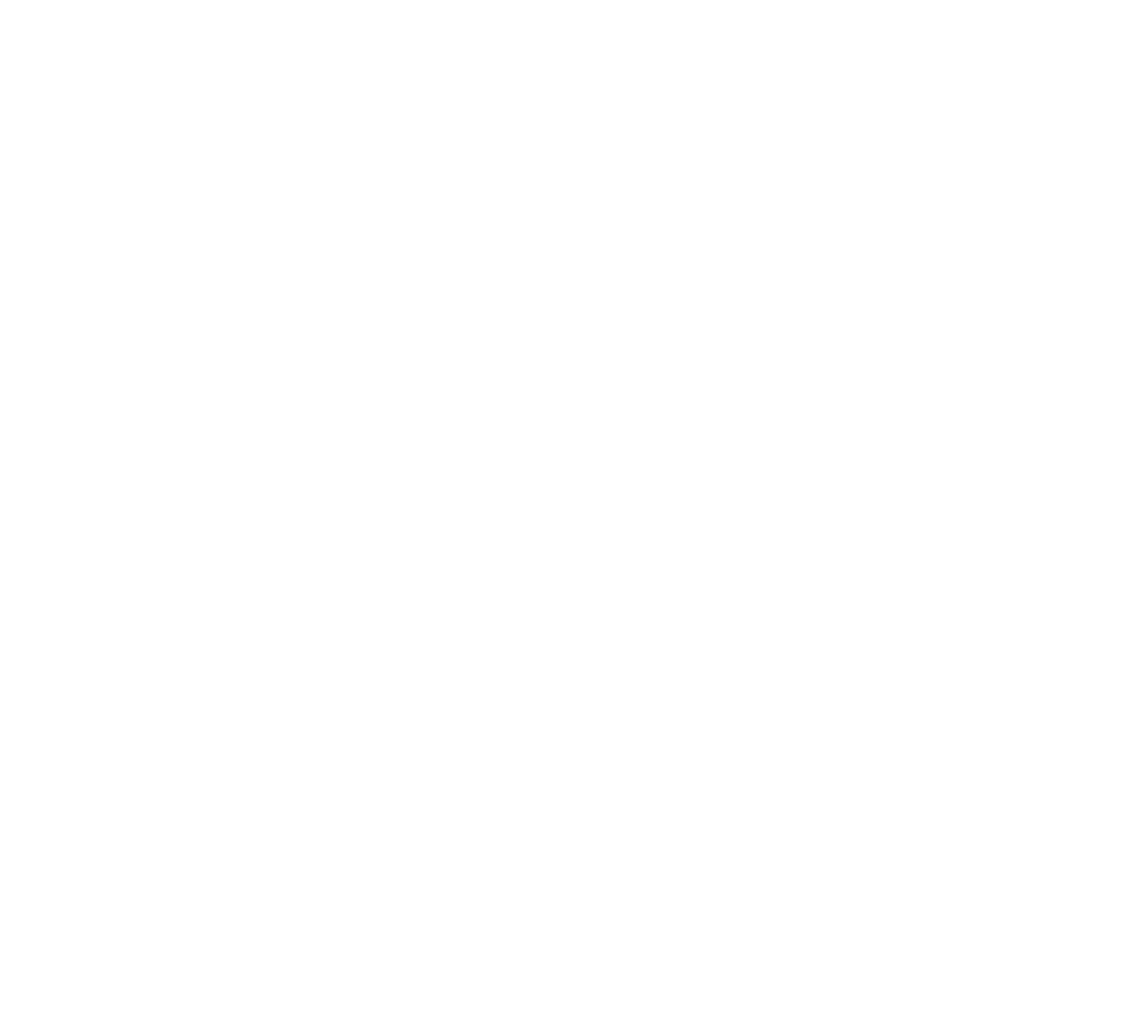
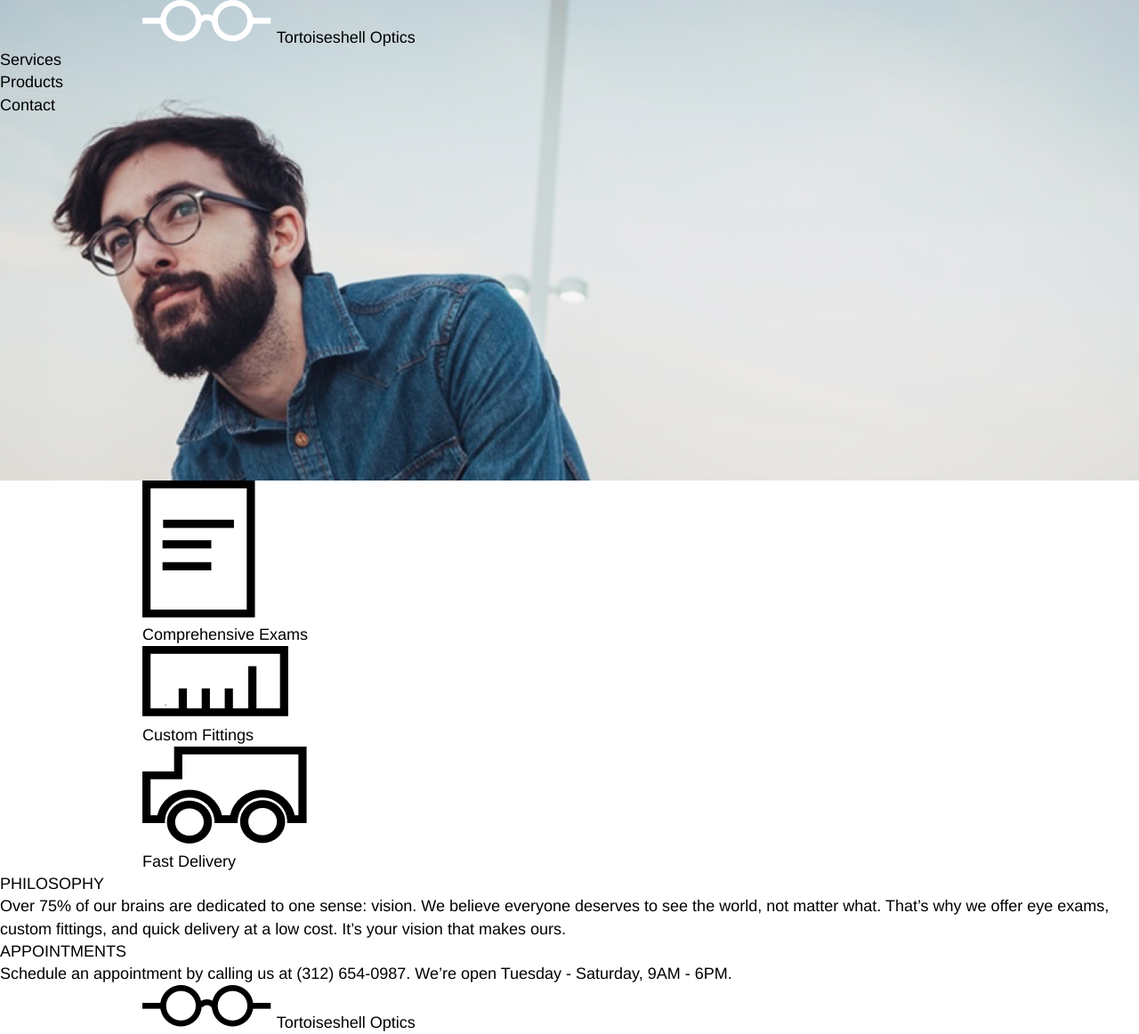
Before and after one commit to MattPahuta/Tortoiseshell, a plain HTML site: page index.html in a window 1280 px wide. Shown: the whole page at 89% size. Before the commit the page ends 800 px from the top, so only its background shows below. Drawn offline with Linux system fonts and the light colour scheme.

Commit message:
Base html complete

```diff
--- a/index.html
+++ b/index.html
@@ -3,8 +3,79 @@
   <head>
     <meta charset="utf-8">
     <title>Tortoiseshell Optics</title>
+    <link rel="stylesheet" href="styles.css">
   </head>
   <body>
 
+    <!-- Header -->
+  <header>
+    <div class="hero-banner">
+      <div class="container menu">
+        <img src="./img/logo-white.png" />
+        <span>Tortoiseshell Optics</span>
+      </div>
+      <nav>
+        <ul>
+          <li>Services</li>
+          <li>Products</li>
+          <li>Contact</li>
+        </ul>
+      </nav>
+    </div>
+  </header>
+
+
+    <!-- Supporting Services Section -->
+
+  <div class="container">
+
+      <div class="services-grid">
+
+        <div class="services-grid-item">
+          <div class="services-grid-image">
+            <img src="./img/paper-icon.png" alt="Exams icon" />
+          </div>
+          <span class="description">Comprehensive Exams</span>
+        </div>
+        <div class="services-grid-item">
+          <div class="services-grid-image">
+            <img src="./img/ruler-icon.png" alt="Custom fittings icon" />
+          </div>
+          <span class="description">Custom Fittings</span>
+        </div>
+        <div class="services-grid-item">
+          <div class="services-grid-image">
+            <img src="./img/truck-icon.png" alt="Delivery truck icon" />
+          </div>
+          <span class="description">Fast Delivery</span>
+        </div>
+    </div>
+  </div>
+
+    <!-- Info Section -->
+  <div class"container">
+
+    <div class="">
+      <div>PHILOSOPHY</div>
+      <p>Over 75% of our brains are dedicated to one sense: vision. We believe everyone deserves to see the world, not matter what. That’s why we offer eye exams, custom fittings, and quick delivery at a low cost. It’s your vision that makes ours.</p>
+    </div>
+
+    <div class="">
+      <div>APPOINTMENTS</div>
+      <p>Schedule an appointment by calling us at (312) 654-0987. We’re open Tuesday - Saturday, 9AM - 6PM.</p>
+    </div>
+  </div>
+
+
+
+    <!-- Footer Section -->
+
+  <footer>
+    <div class="container footer">
+        <img src="./img/logo-black.png" />
+        <span>Tortoiseshell Optics</span>
+    </div>
+  </footer>
+
   </body>
 </html>
--- /dev/null
+++ b/solution/resources/css/reset.css
@@ -0,0 +1,48 @@
+/* http://meyerweb.com/eric/tools/css/reset/
+   v2.0 | 20110126
+   License: none (public domain)
+*/
+
+html, body, div, span, applet, object, iframe,
+h1, h2, h3, h4, h5, h6, p, blockquote, pre,
+a, abbr, acronym, address, big, cite, code,
+del, dfn, em, img, ins, kbd, q, s, samp,
+small, strike, strong, sub, sup, tt, var,
+b, u, i, center,
+dl, dt, dd, ol, ul, li,
+fieldset, form, label, legend,
+table, caption, tbody, tfoot, thead, tr, th, td,
+article, aside, canvas, details, embed,
+figure, figcaption, footer, header, hgroup,
+menu, nav, output, ruby, section, summary,
+time, mark, audio, video {
+  margin: 0;
+  padding: 0;
+  border: 0;
+  font-size: 100%;
+  font: inherit;
+  vertical-align: baseline;
+}
+/* HTML5 display-role reset for older browsers */
+article, aside, details, figcaption, figure,
+footer, header, hgroup, menu, nav, section {
+  display: block;
+}
+body {
+  line-height: 1;
+}
+ol, ul {
+  list-style: none;
+}
+blockquote, q {
+  quotes: none;
+}
+blockquote:before, blockquote:after,
+q:before, q:after {
+  content: '';
+  content: none;
+}
+table {
+  border-collapse: collapse;
+  border-spacing: 0;
+}
--- /dev/null
+++ b/solution/resources/css/style.css
@@ -0,0 +1,244 @@
+/* Universal Styles */
+
+html {
+  font-family: "Helvetica", sans-serif;
+  font-size: 18px;
+  background-color: white;
+}
+
+body {
+  line-height: 1.4;
+}
+
+.container {
+  max-width: 960px;
+  margin: auto;
+}
+
+.flex {
+  display: flex;
+}
+
+/* Header */
+
+header {
+  height: 30rem;
+  padding-top: 1rem;
+  background-image: url("https://s3.amazonaws.com/codecademy-content/courses/freelance-1/unit-5/tortoiseshell-optics/resources/images/glasses-bg.png");
+  background-repeat: no-repeat;
+  background-position: center;
+  background-size: cover;
+}
+
+nav {
+  display: flex;
+  align-items: center;
+  justify-content: space-between;
+  padding: 1rem 0;
+  background-color: cadetblue;
+  color: white;
+}
+
+nav div {
+  display: flex;
+  align-items: center;
+}
+
+nav img {
+  height: 1.5rem;
+  margin-left: 2rem;
+  margin-right: 1rem;
+}
+
+nav ul {
+  margin-right: 1rem;
+}
+
+nav li {
+  display: inline;
+  padding: 0 1rem;
+}
+
+.truncated-menu {
+  display: none;
+}
+
+header .flex {
+  justify-content: flex-end;
+}
+
+.main-banner {
+  display: inline-block;
+  padding: 1.5rem 5rem;
+  margin-top: 10rem;
+  margin-right: -2rem;
+  background-color: white;
+}
+
+h1 {
+  font-size: 2rem;
+  line-height: 1.2;
+  font-weight: bold;
+}
+
+@media only screen and (max-width: 1024px) {
+  header {
+    height: 22rem;
+    padding-top: 0;
+  }
+
+  nav.container {
+    max-width: 100%;
+  }
+
+  .main-banner {
+    padding: 0.75rem 4rem;
+    margin-top: 5rem;
+    margin-right: 2rem;
+  }
+
+  .main-banner h1 {
+    font-size: 1.33rem;
+  }
+}
+
+@media only screen and (max-width: 700px) {
+  .menu ul {
+    display: none;
+  }
+
+  .menu ul.truncated-menu {
+    display: block;
+  }
+}
+
+@media only screen and (max-width: 560px) {
+  header div span {
+    display: none;
+  }
+
+  header {
+    background-position: 20%;
+    height: 17rem;
+  }
+
+  .main-banner {
+    width: 100%;
+    padding: 0 1rem;
+    margin: 9rem auto 0 auto;
+    text-align: center;
+  }
+
+  .main-banner h1 {
+    font-size: 1rem;
+  }
+}
+
+/* Supporting Sections */
+
+.supporting {
+  display: flex;
+  justify-content: center;
+}
+
+@media only screen and (max-width: 560px) {
+  .supporting {
+    flex-direction: column;
+    justify-content: flex-start;
+    align-items: center;
+    margin-top: 3rem;
+  }
+}
+
+/* Service Section */
+
+.service {
+  display: flex;
+  flex-direction: column;
+  justify-content: space-between;
+  align-items: center;
+  width: 5rem;
+  height: 8rem;
+  margin: 3rem;
+  text-align: center;
+}
+
+.service img {
+  width: 5rem;
+  margin-bottom: 1rem;
+}
+
+.service img.paper-icon {
+  width: 3.5rem;
+}
+
+@media only screen and (max-width: 560px) {
+  .service {
+    height: auto;
+    margin: .77rem;
+    font-size: .77rem;
+  }
+}
+
+/* Info Section */
+
+.info {
+  width: 35%;
+  margin-right: 5%;
+  margin-bottom: 4rem;
+}
+
+.info p {
+  padding: 1rem 0;
+}
+
+.title {
+  max-width: 10rem;
+  padding: 0.5rem 1.25rem;
+  background-color: cadetblue;
+  font-weight: bold;
+  color: white;
+}
+
+@media only screen and (max-width: 560px) {
+  .info {
+    width: 100%;
+  }
+
+  .info .title {
+    width: 100%;
+    max-width: none;
+    margin-right: 0;
+    text-align: center;
+  }
+
+  .info p {
+    padding: 1rem;
+    font-size: .77rem;
+  }
+}
+
+/* Footer */
+
+footer {
+  display: flex;
+  align-items: center;
+  background-color: azure;
+  padding: 4rem 2rem;
+}
+
+footer img {
+  height: 1.5rem;
+  margin-left: 2rem;
+  margin-right: 1rem;
+}
+
+@media only screen and (max-width: 560px) {
+  footer {
+    justify-content: center;
+  }
+
+  footer div {
+    display: none;
+  }
+}
--- a/styles.css
+++ b/styles.css
@@ -0,0 +1,44 @@
+/* Base Styles */
+
+* {
+  margin: 0;
+  padding: 0;
+  box-sizing: border-box;
+}
+
+html {
+  font-family: "Helvetica", sans-serif;
+  font-size: 18px;
+  background-color: white;
+}
+
+body {
+  line-height: 1.4;
+}
+
+.container {
+  max-width: 960px;
+  margin: auto;
+}
+
+.flex {
+  display: flex;
+}
+
+
+/* Header Styles */
+
+.hero-banner {
+  background: url("./img/glasses-bg.png");
+  height: 30rem;
+  background-repeat: no-repeat;
+  background-position: center;
+  background-size: cover;
+}
+/* Supporting Section Styles */
+
+
+/* Info Section Styles */
+
+
+/* Footer Styles */
```
Also changed, not shown: solution/index.html (added, +88 -0 lines), design-specs/desktop.jpg (added), design-specs/mobile.jpg (added), design-specs/redline.jpg (added), design-specs/tablet.jpg (added).
